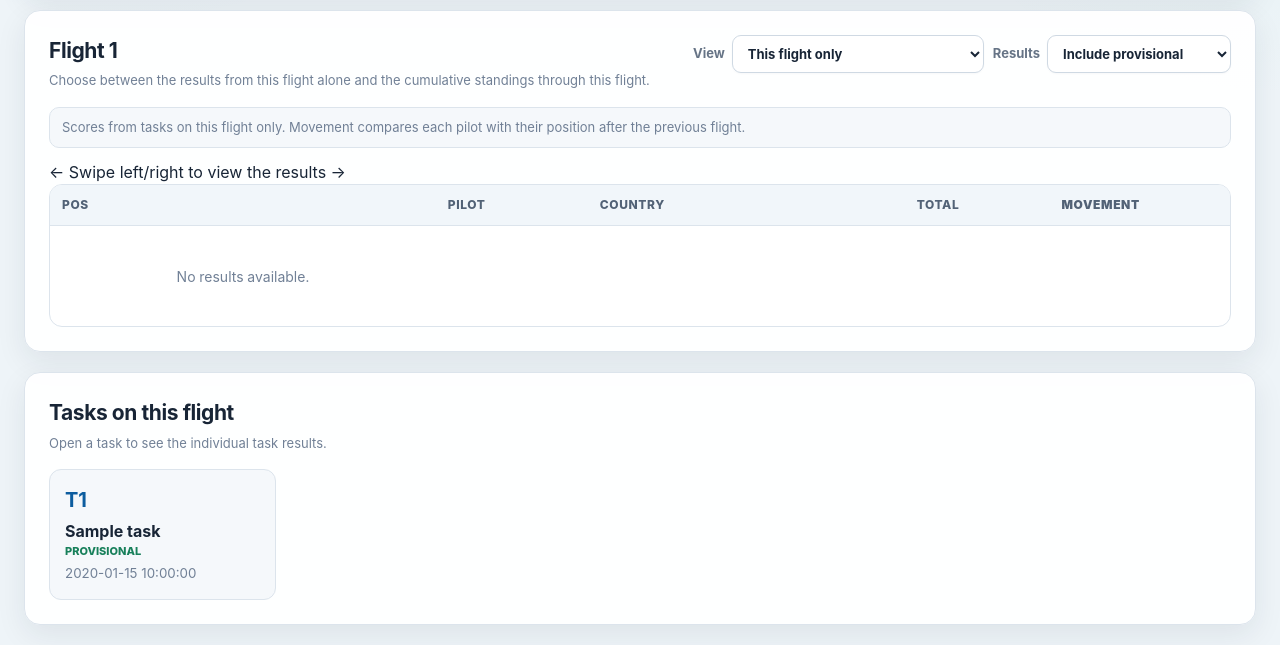
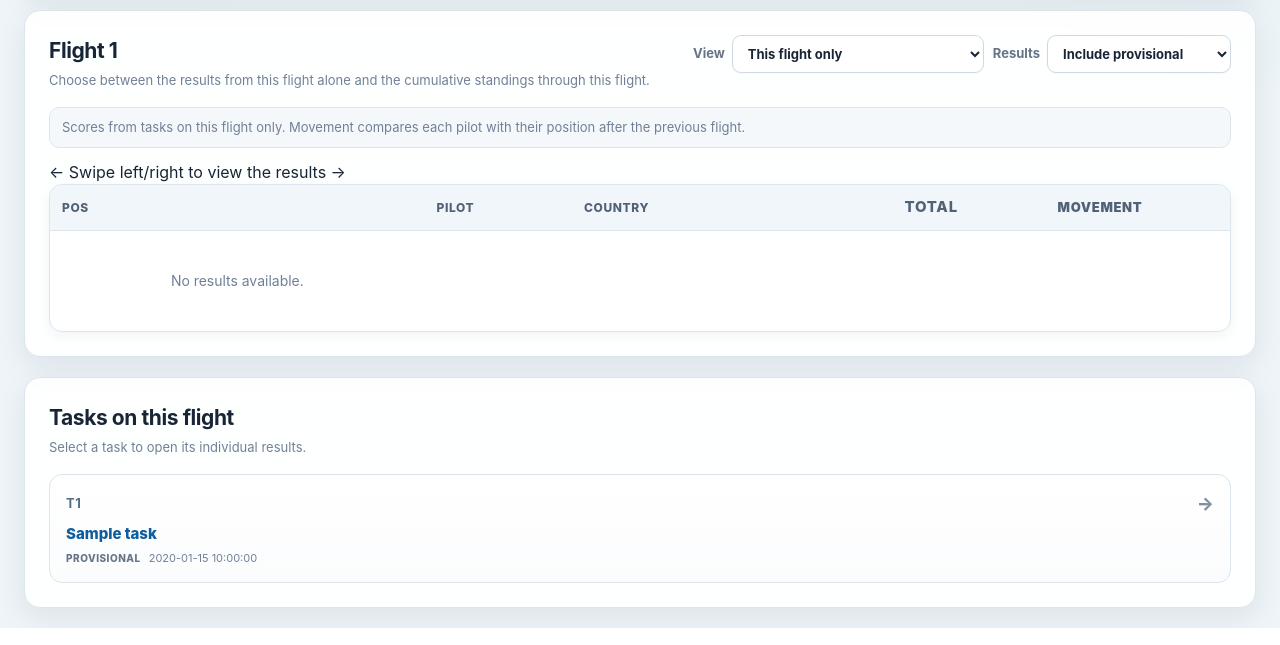
Before and after one commit to Jimmy-thom/balloon-competition-results, a Flask app: template templates/flight.html in a window 1280 px wide. Shown: the part 351-996 px from the top of the page. Run offline with Flask 3, Linux system fonts and the light colour scheme; the template is opened without the code that fills it: most values are stand-ins (such as "Sample title", 1, 10 or a date in 2020); data that the repository does not hold is empty; some libraries are stand-ins or nearby versions.

Commit message:
Update flight.html

```diff
--- a/templates/flight.html
+++ b/templates/flight.html
@@ -72,16 +72,21 @@
   <div class="section-head">
     <div>
       <h2>Tasks on this flight</h2>
-      <p class="muted">Open a task to see the individual task results.</p>
+      <p class="muted">Select a task to open its individual results.</p>
     </div>
   </div>
-  <div class="task-grid">
+  <div class="flight-task-grid">
     {% for t in tasks %}
-    <a class="task-chip" href="/event/{{event.id}}/task/{{t.task_number}}">
-      <strong>T{{t.task_number}}</strong>
-      <span>{{t.name}}</span>
-      <em>{{t.status}}</em>
-      {% if t.published %}<small>{{t.published}}</small>{% endif %}
+    <a class="flight-task-card" href="/event/{{event.id}}/task/{{t.task_number}}">
+      <div class="flight-task-top">
+        <strong>T{{t.task_number}}</strong>
+        <span class="flight-task-arrow">→</span>
+      </div>
+      <span class="flight-task-name">{{t.name}}</span>
+      <div class="flight-task-meta">
+        <em>{{t.status}}</em>
+        {% if t.published %}<small>{{t.published}}</small>{% endif %}
+      </div>
     </a>
     {% endfor %}
   </div>
@@ -120,6 +125,28 @@
 .move-up{color:#168052}.move-down{color:#c44b45}.move-flat{color:#8a94a1}
 .prov-mark{display:inline-flex;align-items:center;justify-content:center;margin-left:5px;min-width:18px;height:18px;padding:0 4px;border-radius:5px;background:var(--warn-bg);color:var(--warn);font-size:10px;font-weight:900;vertical-align:2px}
 .error-box{padding:18px;text-align:center;color:#8b3e39;background:#fff5f4;border:1px solid #f0d4d1;border-radius:11px}
+/* Flight results visual polish */
+.flight-table-wrap{box-shadow:0 4px 14px rgba(31,55,80,.05)}
+.flight-table th{padding-top:13px;padding-bottom:13px;background:linear-gradient(#f8fafc,#f2f6f9)}
+.flight-table td{padding-top:13px;padding-bottom:13px}
+.flight-table tbody tr:nth-child(even) td{background:#fcfdfe}
+.flight-table tbody tr:hover td{background:#f5f9fc}
+.flight-table .pos{font-size:14px;color:#536477}
+.flight-table .pilot{font-size:14px}
+.flight-table .pilot a{color:var(--text);text-decoration:none}
+.flight-table .country{font-size:13px}
+.flight-table .score{font-size:15px}
+.flight-table .movement{font-size:13px}
+.flight-task-grid{display:grid;grid-template-columns:repeat(auto-fit,minmax(220px,1fr));gap:12px}
+.flight-task-card{display:flex;flex-direction:column;gap:7px;padding:15px 16px;border:1px solid var(--line);border-radius:13px;background:linear-gradient(#fff,#fbfcfd);text-decoration:none;transition:transform .15s ease,box-shadow .15s ease,border-color .15s ease}
+.flight-task-card:hover{transform:translateY(-1px);border-color:#b9cbd9;box-shadow:0 6px 18px rgba(31,55,80,.08)}
+.flight-task-top{display:flex;align-items:center;justify-content:space-between;gap:10px}
+.flight-task-top strong{font-size:13px;letter-spacing:.05em;color:#557086}
+.flight-task-arrow{font-size:18px;font-weight:800;color:#7c91a3}
+.flight-task-name{font-size:15px;font-weight:800;line-height:1.3;color:var(--text)}
+.flight-task-meta{display:flex;align-items:center;gap:8px;flex-wrap:wrap}
+.flight-task-meta em{font-style:normal;font-size:10px;font-weight:850;text-transform:uppercase;letter-spacing:.05em;color:#667486}
+.flight-task-meta small{font-size:11px;color:var(--muted)}
 @media(max-width:760px){
   .flight-nav{grid-template-columns:1fr 1fr;gap:8px}
   .flight-nav-current{display:none}
@@ -130,6 +157,7 @@
   .flight-controls select{min-width:0;flex:1}
   .flight-table{min-width:690px}
   .flight-table th,.flight-table td{padding:10px 11px}
+  .flight-task-grid{grid-template-columns:1fr}
 }
 </style>
 
```
